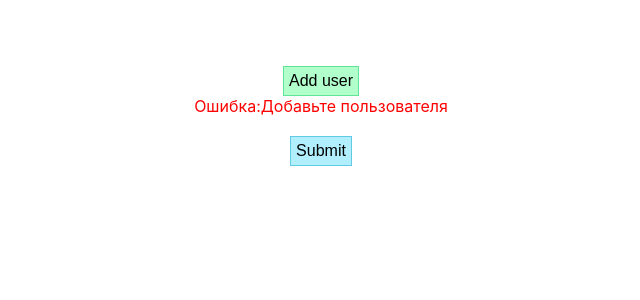
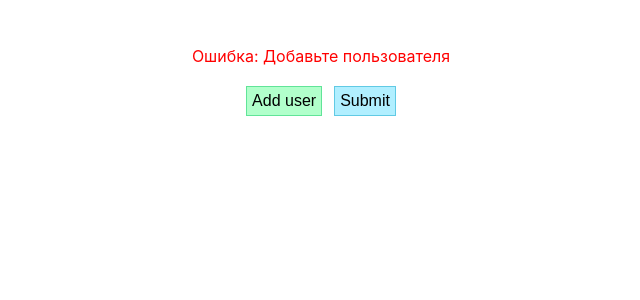
Before and after one commit to ikiryanova/Form-Table, a React (Create React App) app: page / in a window 1280 px wide. Both pictures are taken after a click on the button "Submit". Shown: the top 300 px of the page, without its empty margins (319-959 px from the left). Built offline with nearby package versions, Linux system fonts and the light colour scheme.

Commit message:
fixed bugs

```diff
--- a/src/components/Table/TableBody/TableBody.js
+++ b/src/components/Table/TableBody/TableBody.js
@@ -2,14 +2,12 @@ import React from 'react'
 import validate from './validateForm';
 import cn from 'classnames';
 import { Field, FieldArray, reduxForm } from 'redux-form';
-import TableSum from '../../TableSum/TableSum';
 
 const TableBody = (props) => {
-  const { handleSubmit, dataTable, sum } = props;
+  const { handleSubmit } = props;
   return (
     <form onSubmit={handleSubmit}>
-      <FieldArray name="users" component={RenderUsers} inicialValues={dataTable} />
-      {/* {sum.length !== 0 && <TableSum sum={sum} />} */}
+      <FieldArray name="users" component={RenderUsers} />
       <button type="submit" className="btn-main btn-submit">
         Submit
       </button>
@@ -41,10 +39,10 @@ const RenderUsers = ({ fields, meta: { error, submitFailed } }) => {
           </button>
         </ul>
       ))}
+      {submitFailed && error && <div className="error-text">Ошибка: {error}</div>}
       <button type="button" onClick={() => fields.push({})} className="btn-main btn-add">
         Add user
       </button>
-      {submitFailed && error && <div className="error-text">Ошибка:{error}</div>}
     </>
   );
 }
--- a/src/components/Table/TableBody/validateForm.js
+++ b/src/components/Table/TableBody/validateForm.js
@@ -16,9 +16,6 @@ const validate = (values) => {
           if (!number || !number.length) {
             numbersArrayErrors[numberIndex] = 'Required';
           }
-          if (!Number(number)) {
-            numbersArrayErrors[numberIndex] = 'Type number'
-          }
         });
         if (numbersArrayErrors.length) {
           userErrors.numbers = numbersArrayErrors;
@@ -31,6 +28,8 @@ const validate = (values) => {
           userErrors.numbers._error = 'Должно быть 4 числа';
           usersArrayErrors[userIndex] = userErrors;
         }
+      } else {
+        errors.users = { _error: 'Добавьте числа' };
       }
     });
     if (usersArrayErrors.length) {
--- a/src/components/Table/TableContainer.js
+++ b/src/components/Table/TableContainer.js
@@ -22,7 +22,7 @@ const TableContainer = ({ dataTable, setTable, isLoading, submitDataTable, sum,
   return (
     <div className="wrapper">
       <ul className="table-block">
-        <TableBody dataTable={dataTable} onSubmit={onSubmit} sum={sum} />
+        <TableBody onSubmit={onSubmit} inicialValues={dataTable} />
         {serverLoading && <div className="loading">Loading...</div>}
         {sum.length !== 0 && <TableSum sum={sum} />}
       </ul>
--- a/src/components/Table/table.css
+++ b/src/components/Table/table.css
@@ -19,7 +19,7 @@
 }
 
 .input, .sum {
-  width: 80px;
+  width: 90px;
   padding: 5px;
   font-size: 16px;
   margin: 0 2px;
```
Also changed, not shown: 1 other file (tests, documents, lock files or other folders).
